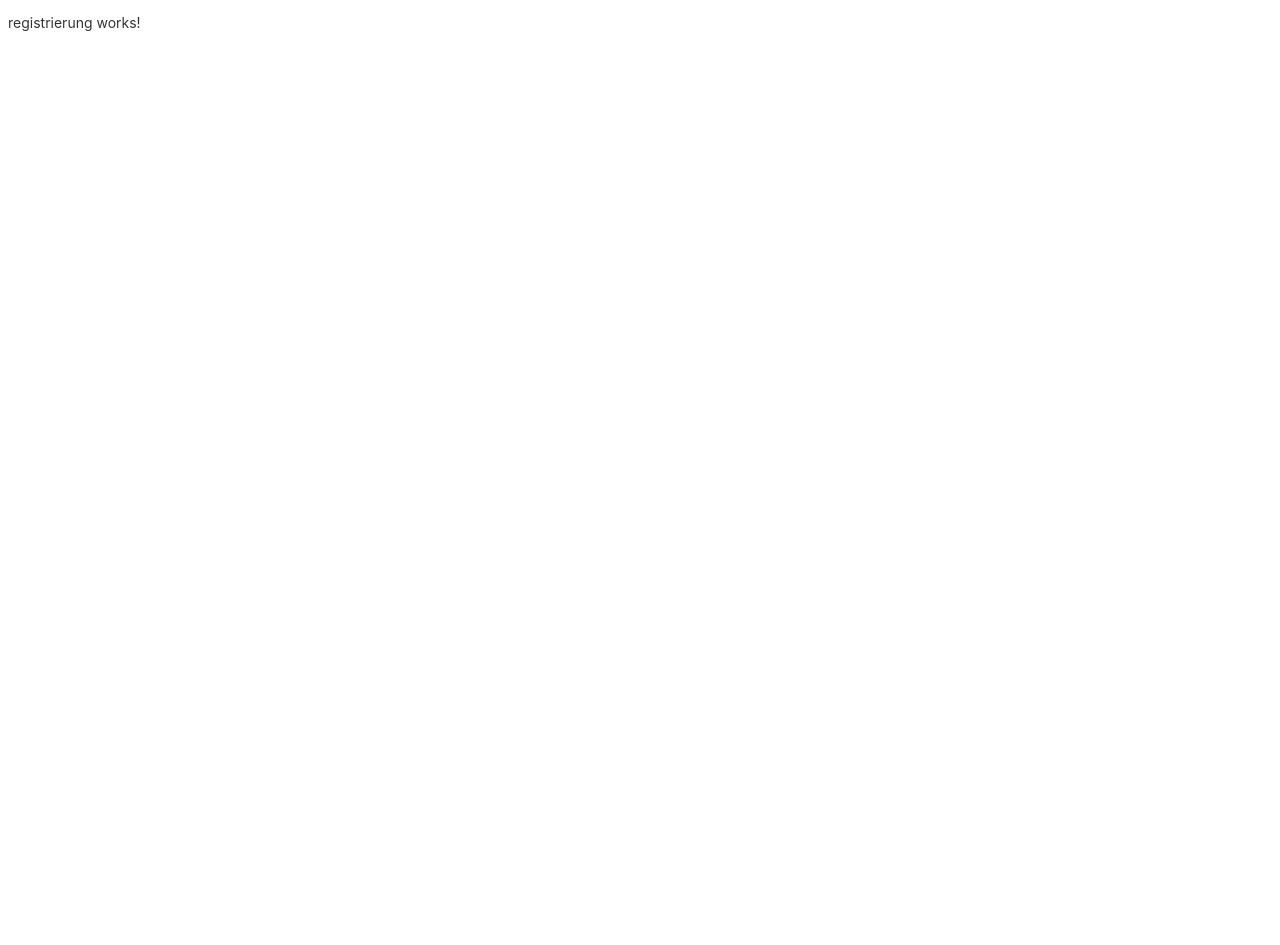
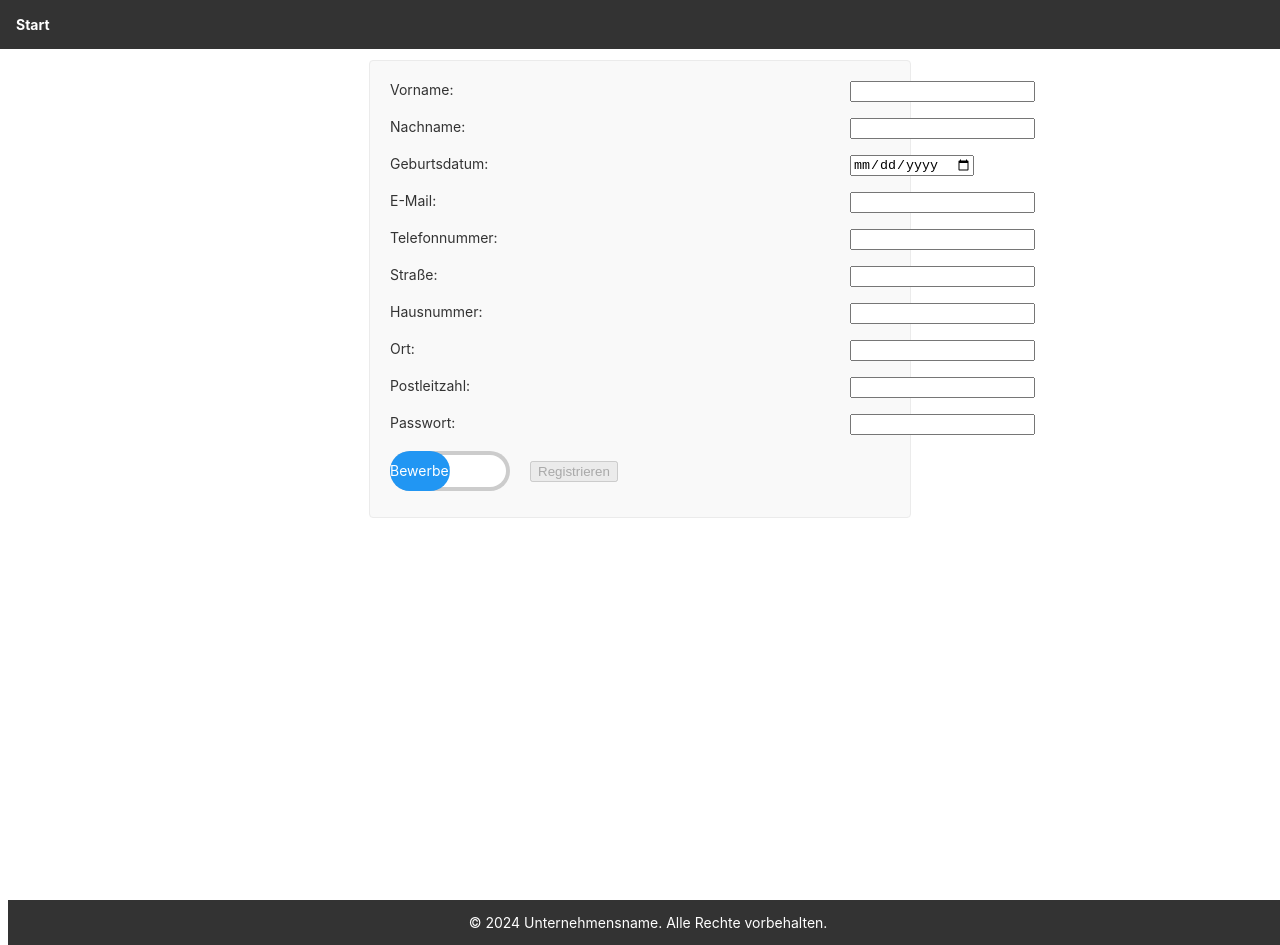
Before and after one commit to luca0606/Webtechnologien, an Angular app in the folder recrutingplatform/: page /registrierung in a window 1280 px wide. Before the commit the page ends 800 px from the top, so only its background shows below. Built offline with nearby package versions, Linux system fonts and the light colour scheme.

Commit message:
registrierungComponent implementiert

```diff
--- a/recrutingplatform/src/app/anmeldung/anmeldung.component.scss
+++ b/recrutingplatform/src/app/anmeldung/anmeldung.component.scss
@@ -1,7 +1,6 @@
 body {
     display: flex;
     flex-direction: column;
-    min-height: 100vh;
     margin: 0;
     padding: 0;
   }
@@ -43,7 +42,7 @@ body {
 
   section {
     margin-top: 4rem;
-    margin-bottom: 40%;
+    margin-bottom: 20%;
 
     flex: 1; /* Fülle den verfügbaren Raum aus */
   }
@@ -53,6 +52,9 @@ body {
     color: #fff;
     text-align: center;
     width: 100%;
+    position: absolute;
+    top:900px;
+
 
     /* Toggle */
   }
--- a/recrutingplatform/src/app/anmeldung/anmeldung.component.ts
+++ b/recrutingplatform/src/app/anmeldung/anmeldung.component.ts
@@ -17,23 +17,24 @@ export class AnmeldungComponent {
     password: new FormControl('', Validators.required)
   });
 
-  //Router instanziieren
+  /*Router instanziieren*/
   constructor(private router: Router) {
     console.log('Router wurde instanziiert!')
   }
 
   onSubmit(): void {
-    // Hier kommt der Service-Aufruf, um Email bzw. Benutzer und Passwort abzugleichen -> Serviceaufruf(email,pw,isRecruiter) mit Rückgabewert true/false
+    // Hier kommt der Service-Aufruf, um Email bzw. Benutzer und Passwort abzugleichen -> Serviceaufruf(email,pw,isRecruiter) mit Rückgabewert successLogin=true/false
+    //Abhängig vom Rückgabewert des Service-Aufrufs wird weitergeroutet
     //Zugriff auf Email über: this.loginForm.value.email
     //Zugriff auf Passwort über: this.loginForm.value.password
 
     let successLogin = true;//ServieceAufruf
 
-    /*Dummy-Logik*/
+    /*Dummy-Logik: Wenn successLogin = true, dann route*/
     if (this.loginForm.value.email == 'man-to.wong@hotmail.de' && this.loginForm.value.password == 'manto' && this.isRecruiter == false) {
       this.router.navigate(['/']); //Routing zur Recruiter bzw. Bewerberplattform
     }
-    else {
+    else { //Login fehlgeschlaagen -> Reload, um Felder zurückzusetzen
       alert('Falsche Eingabe!')
       window.location.reload();
     }
--- a/recrutingplatform/src/app/registrierung/registrierung.component.html
+++ b/recrutingplatform/src/app/registrierung/registrierung.component.html
@@ -1 +1,68 @@
-<p>registrierung works!</p>
+<header class="fixed-header">
+    <nav>
+        <ul>
+            <li><a routerLink="/">Start</a></li>
+        </ul>
+    </nav>
+</header>
+
+<!-- Registrierungsformular -->
+<div class="form-wrapper">
+    <form [formGroup]="registerForm" (ngSubmit)="onSubmit()">
+        <div class="form-control">
+            <label for="vorname">Vorname:</label>
+            <input type="text" id="vorname" formControlName="vorname">
+        </div>
+        <div class="form-control">
+            <label for="nachname">Nachname:</label>
+            <input type="text" id="nachname" formControlName="nachname">
+        </div>
+        <div class="form-control">
+            <label for="geburtsdatum">Geburtsdatum:</label>
+            <input type="date" id="geburtsdatum" formControlName="geburtsdatum">
+        </div>
+        <div class="form-control">
+            <label for="email">E-Mail:</label>
+            <input type="email" id="email" formControlName="email">
+        </div>
+        <div class="form-control">
+            <label for="telefonnummer">Telefonnummer:</label>
+            <input type="tel" id="telefonnummer" formControlName="telefonnummer">
+        </div>
+        <div class="form-control">
+            <label for="strasse">Straße:</label>
+            <input type="text" id="strasse" formControlName="strasse">
+        </div>
+        <div class="form-control">
+            <label for="hausnummer">Hausnummer:</label>
+            <input type="text" id="hausnummer" formControlName="hausnummer">
+        </div>
+        <div class="form-control">
+            <label for="ort">Ort:</label>
+            <input type="text" id="ort" formControlName="ort">
+        </div>
+        <div class="form-control">
+            <label for="postleitzahl">Postleitzahl:</label>
+            <input type="text" id="postleitzahl" formControlName="postleitzahl">
+        </div>
+        <div class="form-control">
+            <label for="passwort">Passwort:</label>
+            <input type="password" id="passwort" formControlName="passwort">
+        </div>
+            <!-- Toggle-->
+            <div class="toggle-container">
+                <input type="checkbox" id="toggle-button" (change)="toggleRole()" [checked]="isRecruiter">
+                <label for="toggle-button" class="toggle-label">
+                    <span class="toggle-slider">
+                        <span class="slider-text">{{ isRecruiter ? 'Recruiter' : 'Bewerber' }}</span>
+                    </span>
+                </label>
+            </div>
+            <button type="submit" [disabled]="!registerForm.valid">Registrieren</button>
+    </form>
+</div>
+
+
+<footer>
+    <p>&copy; 2024 Unternehmensname. Alle Rechte vorbehalten.</p>
+</footer>
--- a/recrutingplatform/src/app/registrierung/registrierung.component.scss
+++ b/recrutingplatform/src/app/registrierung/registrierung.component.scss
@@ -0,0 +1,151 @@
+body {
+    display: flex;
+    flex-direction: column;
+    min-height: 100vh;
+    margin: 0;
+    padding: 0;
+  }
+
+  header {
+    background-color: #333;
+    color: #fff;
+    padding: 1rem;
+    position: fixed;
+    top: 0;
+    left: 0;
+    width: 100%;
+    z-index: 1000;
+  }
+
+  nav {
+    display: flex;
+    flex-direction: row;
+    justify-content: space-between;
+  }
+
+  nav ul {
+    list-style-type: none;
+    margin: 0;
+    padding: 0;
+    display: flex;
+  }
+
+  nav li {
+    margin-right: 1rem;
+    display: flex;
+  }
+
+  nav a {
+    text-decoration: none;
+    color: #fff;
+    font-weight: bold;
+  }
+
+  section {
+    margin-top: 4rem;
+    margin-bottom: 40%;
+
+    flex: 1; /* Fülle den verfügbaren Raum aus */
+  }
+
+  footer {
+    background-color: #333;
+    color: #fff;
+    text-align: center;
+    width: 100%;
+    position: absolute;
+    top:900px;
+
+    /* Toggle */
+  }
+
+  .toggle-container {
+    display: inline-block;
+    position: relative;
+  }
+
+  .toggle-label {
+    display: block;
+    cursor: pointer;
+    width: 120px; /* Adjust width as needed */
+    height: 40px; /* Adjust height as needed */
+    background-color: #ccc;
+    border-radius: 20px;
+    transition: background-color 0.2s;
+  }
+
+  .toggle-label:before {
+    content: "";
+    position: absolute;
+    top: 4px;
+    left: 4px;
+    right: 4px;
+    bottom: 4px;
+    background-color: #fff;
+    border-radius: 18px;
+    transition: all 0.3s;
+  }
+
+  .toggle-slider {
+    position: absolute;
+    background-color: #2196F3;
+    border-radius: 20px;
+    transition: 0.3s;
+    width: 50%;
+    height: 100%;
+    text-align: center;
+    line-height: 40px; /* Same as height of the toggle-label */
+  }
+
+  #toggle-button {
+    display: none; /* Hide the default checkbox */
+  }
+
+  #toggle-button:checked + .toggle-label .toggle-slider {
+    transform: translateX(100%);
+  }
+
+  #toggle-button:checked + .toggle-label {
+    background-color: #ccc; /* Color when toggled */
+  }
+
+  .slider-text {
+    color: #fff;
+    pointer-events: none;
+  }
+
+  /*Registrierungsformular*/
+  .form-wrapper {
+    max-width: 500px;
+    margin: 2rem auto;
+    margin-top: 60px;
+    padding: 20px;
+    background: #f9f9f9;
+    border: 1px solid #ebebeb;
+    border-radius: 4px;
+  }
+
+  .form-container {
+    display: flex;
+    flex-direction: column;
+  }
+
+  .form-control {
+    margin-bottom: 20px;
+  }
+
+  input {
+    position:absolute;
+    left: 850px;
+  }
+
+  #buttonGroup{
+    display: flex;
+    flex-direction: column;
+  }
+
+  button {
+    position: relative;
+    bottom: 15px;
+    left: 20px;
+  }
--- a/recrutingplatform/src/app/registrierung/registrierung.component.ts
+++ b/recrutingplatform/src/app/registrierung/registrierung.component.ts
@@ -1,10 +1,53 @@
-import { Component } from '@angular/core';
+import { Component, OnInit } from '@angular/core';
+import { FormGroup, FormBuilder, Validators } from '@angular/forms'; //Für das Registrierungsformulare
+import { Router } from '@angular/router'; //Router für Weiterleitung nach Submit
+
+
 
 @Component({
   selector: 'app-registrierung',
   templateUrl: './registrierung.component.html',
   styleUrls: ['./registrierung.component.scss']
 })
-export class RegistrierungComponent {
+export class RegistrierungComponent implements OnInit {
+  isRecruiter = false;
+
+    registerForm: FormGroup;
+
+    constructor(private fb: FormBuilder) {};
+
+    ngOnInit() {
+      this.registerForm = this.fb.group({
+        vorname: ['', Validators.required],
+        nachname: ['', Validators.required],
+        geburtsdatum: ['', Validators.required],
+        email: ['', [Validators.required, Validators.email]],
+        telefonnummer: ['', [Validators.required, Validators.pattern('^[0-9]{1,15}$')]],  // Als Beispiel: ein 10-stelliger numerischer Wert.
+        strasse: ['', Validators.required],
+        hausnummer: ['', Validators.required],
+        ort: ['', Validators.required],
+        postleitzahl: ['', [Validators.required, Validators.pattern('^[0-9]{5}$')]],  // Deutsche PLZ: 5-stelliger numerischer Wert.
+        passwort: ['', [Validators.required, Validators.minLength(6)]]  // Mindestlänge für Passwörter: 8 Zeichen + Großbuchstabe + Ziffer
+      });
+    }
+
+    onSubmit() {
+      if (this.registerForm.valid) {
+        //Zugriff auf Email über: this.registerForm.value.vorname
+        //Serviceaufruf(vorname,nachname,geburtsdatum,email,telefonnummer,strasse,hausnummer,ort,postleitzahl,passwort,isRecruiter) -> Rückgabewert: registrationSuccess = true
+        //if(success == true && isRecruiter){Route weiter zum Bewerberportal bzw. Stellenpflege}
+        //else(Reload, um Felder zurückzusetzen)
+        alert('Submit erfolgreich.');
+      }
+      else{
+        alert('Eingabedaten sind fehlerhaft.');
+        window.location.reload();
+
+      }
+    }
+    toggleRole(): void {
+      console.log(this.isRecruiter);
+      this.isRecruiter = !this.isRecruiter;
+    }
 
 }
--- a/recrutingplatform/src/app/startseite/startseite.component.scss
+++ b/recrutingplatform/src/app/startseite/startseite.component.scss
@@ -1,7 +1,6 @@
 body {
   display: flex;
   flex-direction: column;
-  min-height: 100vh;
   margin: 0;
   padding: 0;
 }
@@ -53,5 +52,7 @@ footer {
   color: #fff;
   text-align: center;
   width: 100%;
+  position: absolute;
+  top: 900px;
 
 }
--- a/recrutingplatform/tsconfig.json
+++ b/recrutingplatform/tsconfig.json
@@ -5,7 +5,7 @@
     "baseUrl": "./",
     "outDir": "./dist/out-tsc",
     "forceConsistentCasingInFileNames": true,
-    "strict": true,
+    "strict": false,
     "noImplicitOverride": true,
     "noPropertyAccessFromIndexSignature": true,
     "noImplicitReturns": true,
@@ -26,8 +26,8 @@
   },
   "angularCompilerOptions": {
     "enableI18nLegacyMessageIdFormat": false,
-    "strictInjectionParameters": true,
-    "strictInputAccessModifiers": true,
+    "strictInjectionParameters": false,
+    "strictInputAccessModifiers": false,
     "strictTemplates": true
   }
 }
```
